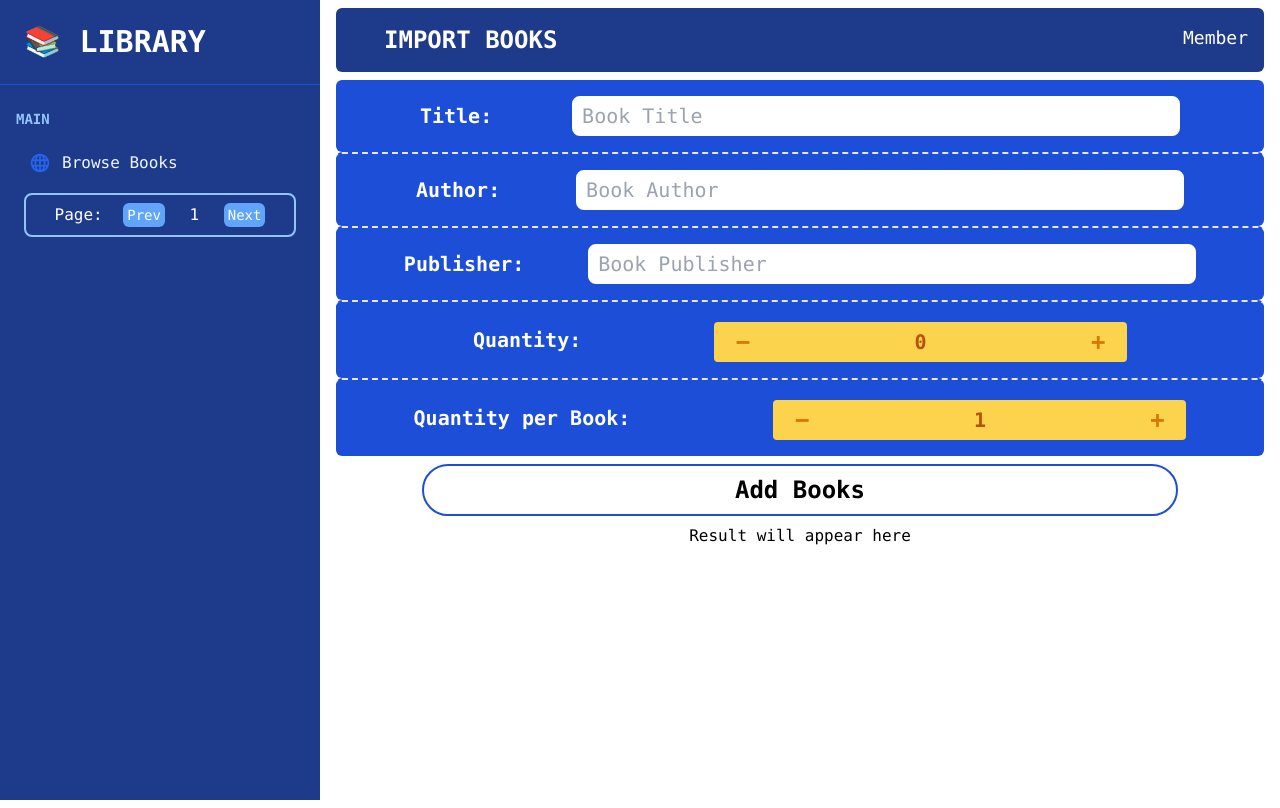
After one commit to 26ANSH/Frappe-dev-hiring-test, a Python web app: template website/templates/books/import.html in a window 1280 px wide. The commit adds this page. Run offline with Jinja, Linux system fonts and the light colour scheme; the template is opened without the code that fills it, so the values that code supplies are empty.

Commit message:
added books section

```diff
--- a/website/templates/base.html
+++ b/website/templates/base.html
@@ -18,6 +18,12 @@
       .resources-responsive
       {
         width:30%
+      }
+      table {
+        display: inline-table !important;
+      }
+      thead tr:not(:first-child) {
+        display: none;
       }
     }
 
--- /dev/null
+++ b/website/templates/books/import.html
@@ -0,0 +1,193 @@
+{% extends "template.html" %}
+
+{% block script %}
+<script>
+
+    function toggleOnSubmit(){
+        document.getElementById("loader").classList.toggle("hidden")
+        document.getElementById("btnGetBooks").classList.toggle("hidden")
+    }
+
+    function addBooks()
+    {
+        bookTitle = document.getElementById("bookTitle").value;
+        bookAuthor = document.getElementById("bookAuthor").value;
+        bookPublisher = document.getElementById("bookPublisher").value;
+        bookQuantity = document.getElementById("bookQuantity").value;
+        bookQuantityPerBook = document.getElementById("bookQuantityPerBook").value;
+        result = document.getElementById("result");
+
+        if(bookQuantity <= 0 )
+        {
+            result.innerHTML = "no books to be added";
+        }
+        else
+        {
+            toggleOnSubmit()
+            result.innerHTML = "Addidng "+bookQuantity+" books";
+            fetch('/books/add-books' , {
+                method: 'POST',
+                headers: {
+                    'Content-Type': 'application/json'
+                },
+                body: JSON.stringify({
+                    title: bookTitle,
+                    author: bookAuthor,
+                    publisher: bookPublisher,
+                    quantity: bookQuantity,
+                    perbook: bookQuantityPerBook
+                })
+            }).then(function (response) {
+                return response.json();
+            }).then(function (data) {
+                    result.innerHTML = data.added + "/" + bookQuantity + " Books added";
+                    toggleOnSubmit()
+            });
+        }
+    }
+
+    document.getElementById("import").classList.remove("bg-blue-900")
+    document.getElementById("import").classList.add("bg-blue-500")
+    document.getElementById("import-icon").classList.remove("text-blue-600")
+
+    function decrement(e)
+    {
+      const btn = e.target.parentNode.parentElement.querySelector(
+        'button[data-action="decrement"]'
+      );
+      const target = btn.nextElementSibling;
+      let value = Number(target.value);
+        if (value > 0){
+            value--;
+            target.value = value;
+        }
+    }
+
+    function increment(e) {
+      const btn = e.target.parentNode.parentElement.querySelector(
+        'button[data-action="decrement"]'
+      );
+      const target = btn.nextElementSibling;
+      let value = Number(target.value);
+      value++;
+      target.value = value;
+    }
+
+    const decrementButtons = document.querySelectorAll(
+      `button[data-action="decrement"]`
+    );
+
+    const incrementButtons = document.querySelectorAll(
+      `button[data-action="increment"]`
+    );
+
+    decrementButtons.forEach(btn => {
+      btn.addEventListener("click", decrement);
+    });
+
+    incrementButtons.forEach(btn => {
+      btn.addEventListener("click", increment);
+    });
+  </script>
+{% endblock %}
+
+{% block title %}
+Import Books
+{% endblock %}
+
+{% block content %}
+
+<div class="mt-2 mx-2 text-xl text-white divide-y-2 divide-dashed">
+    <div class="flex flex-col md:flex-row justify-evenly items-center bg-blue-700 py-4 px-2 rounded-md">
+        <label for="title" class="mr-1 font-bold ">Title:</label>
+        <input id="bookTitle"
+            class="text-black w-full md:w-2/3 py-1 px-2 rounded-lg border-2 border-white border-solid focus:border-double focus:border-4"
+            type="text" placeholder="Book Title">
+    </div>
+
+    <div class="flex flex-col md:flex-row justify-evenly items-center bg-blue-700 py-4 px-2 rounded-md">
+        <label for="author" class="mr-1 font-bold ">Author:</label>
+        <input id="bookAuthor"
+            class="text-black w-full md:w-2/3 py-1 px-2 rounded-lg border-2 border-white border-solid focus:border-double focus:border-4"
+            type="text" placeholder="Book Author">
+    </div>
+
+    <div class="flex flex-col md:flex-row justify-evenly items-center bg-blue-700 py-4 px-2 rounded-md">
+        <label for="publisher" class="mr-1 font-bold ">Publisher:</label>
+        <input id="bookPublisher"
+            class="text-black w-full md:w-2/3 py-1 px-2 rounded-lg border-2 border-white border-solid focus:border-double focus:border-4"
+            type="text" placeholder="Book Publisher">
+    </div>
+
+    <div class="flex flex-col md:flex-row justify-evenly items-center bg-blue-700 py-4 px-2 rounded-md">
+
+        <label for="title" class="mr-1 font-bold">Quantity:</label>
+        <!-- component -->
+        <div class="">
+            <div class="flex flex-row h-10 w-full rounded-lg relative bg-transparent mt-1">
+                <button data-action="decrement"
+                    class=" bg-yellow-300 text-yellow-600 hover:text-yellow-700 hover:bg-yellow-400 h-full w-20 rounded-l cursor-pointer outline-none">
+                    <span class="m-auto text-2xl font-bold">−</span>
+                </button>
+                <input type="number" id="bookQuantity"
+                    class="outline-none focus:outline-none text-center w-full bg-yellow-300 font-semibold text-md hover:text-black focus:text-black  md:text-basecursor-default flex items-center text-yellow-700  outline-none"
+                    name="custom-input-number" value="0">
+                <button data-action="increment"
+                    class="bg-yellow-300 text-yellow-600 hover:text-yellow-700 hover:bg-yellow-400 h-full w-20 rounded-r cursor-pointer">
+                    <span class="m-auto text-2xl font-bold">+</span>
+                </button>
+            </div>
+        </div>
+
+    </div>
+
+    <div class="flex flex-col md:flex-row justify-around items-center bg-blue-700 py-4 px-2 rounded-md">
+
+        <label for="title" class="mr-1 font-bold">Quantity per Book:</label>
+        <!-- component -->
+        <div class="">
+            <div class="flex flex-row h-10 w-full rounded-lg relative bg-transparent mt-1">
+                <button data-action="decrement"
+                    class=" bg-yellow-300 text-yellow-600 hover:text-yellow-700 hover:bg-yellow-400 h-full w-20 rounded-l cursor-pointer outline-none">
+                    <span class="m-auto text-2xl font-bold">−</span>
+                </button>
+                <input type="number" id="bookQuantityPerBook"
+                    class="outline-none focus:outline-none text-center w-full bg-yellow-300 font-semibold text-md hover:text-black focus:text-black  md:text-basecursor-default flex items-center text-yellow-700  outline-none"
+                    name="custom-input-number" value="1">
+                <button data-action="increment"
+                    class="bg-yellow-300 text-yellow-600 hover:text-yellow-700 hover:bg-yellow-400 h-full w-20 rounded-r cursor-pointer">
+                    <span class="m-auto text-2xl font-bold">+</span>
+                </button>
+            </div>
+        </div>
+
+    </div>
+
+</div>
+
+<div id="btnGetBooks" class="flex justify-center my-2 items center">
+    <button onclick="addBooks()" class="w-4/5 border-2 py-2 border-blue-700 font-bold text-2xl rounded-full hover:bg-blue-700 hover:text-white">Add Books</button>
+</div>
+
+<div id="loader" class="hidden my-2">
+    <div class="w-3/4 mx-auto flex flex-col md:flex-row lg:flex-row items-center justify-center px-4 py-2 border border-transparent text-2xl font-bold rounded-full text-white bg-blue-700
+transition ease-in-out duration-150 cursor-not-allowed">
+<div class="mr-2">Processing</div>
+<div><svg class="animate-spin h-8 w-8 text-white" xmlns="http://www.w3.org/2000/svg" fill="none" viewBox="0 0 24 24">
+    <circle class="opacity-25" cx="12" cy="12" r="10" stroke="currentColor" stroke-width="4"></circle>
+    <path class="opacity-75" fill="currentColor" d="M4 12a8 8 0 018-8V0C5.373 0 0 5.373 0 12h4zm2 5.291A7.962 7.962 0 014 12H0c0 3.042 1.135 5.824 3 7.938l3-2.647z"></path>
+</svg></div>
+</div>
+</div>
+
+<p id="result" class="w-full text-center">Result will appear here</p>
+
+<style>
+    input[type='number']::-webkit-inner-spin-button,
+    input[type='number']::-webkit-outer-spin-button {
+        -webkit-appearance: none;
+        margin: 0;
+    }
+</style>
+
+{% endblock %}
```
Also changed, not shown: website/books.py (added, +71 -0 lines), website/templates/books/book.html (added, +30 -0 lines), website/templates/books/index.html (added, +140 -0 lines).
